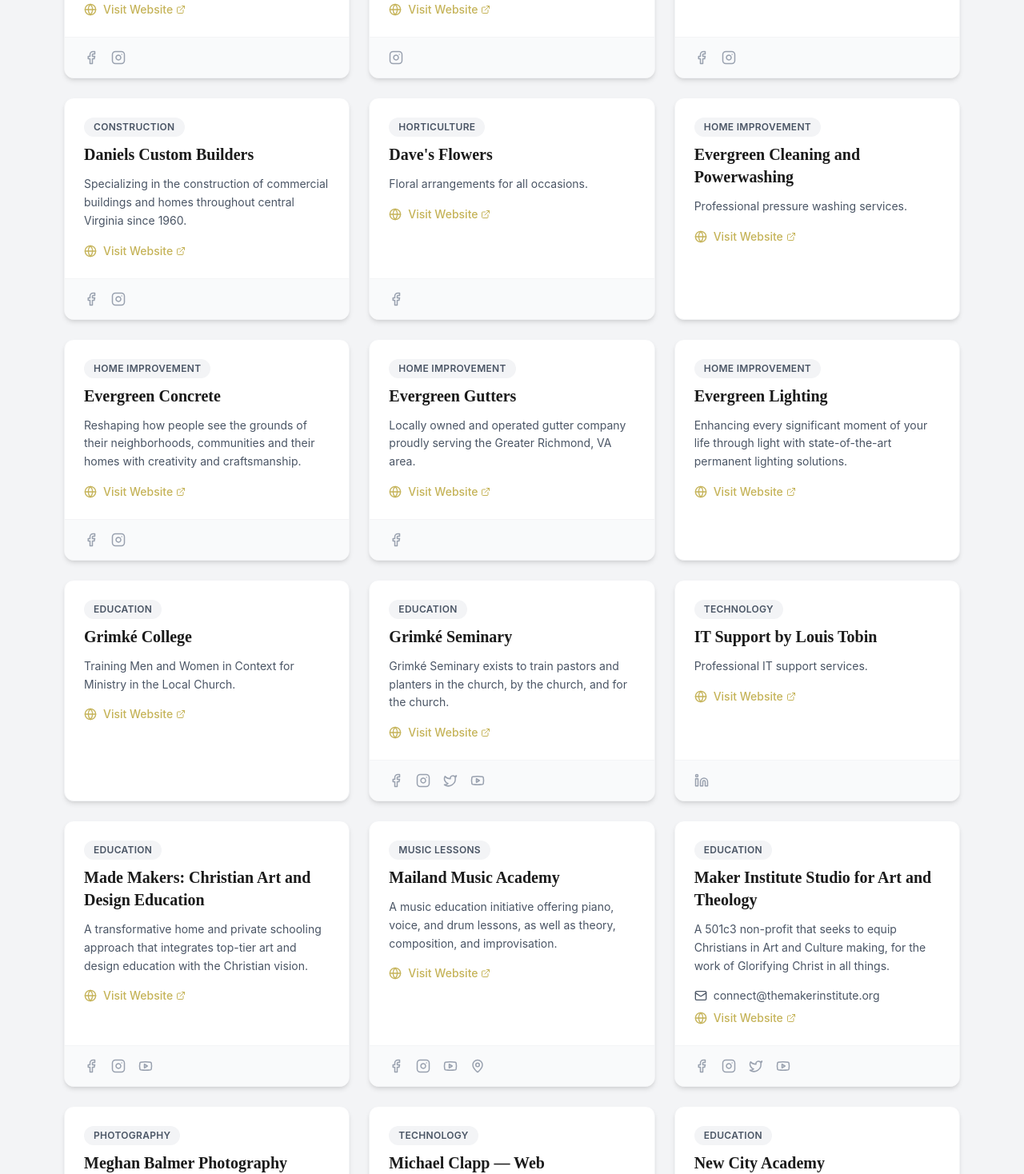
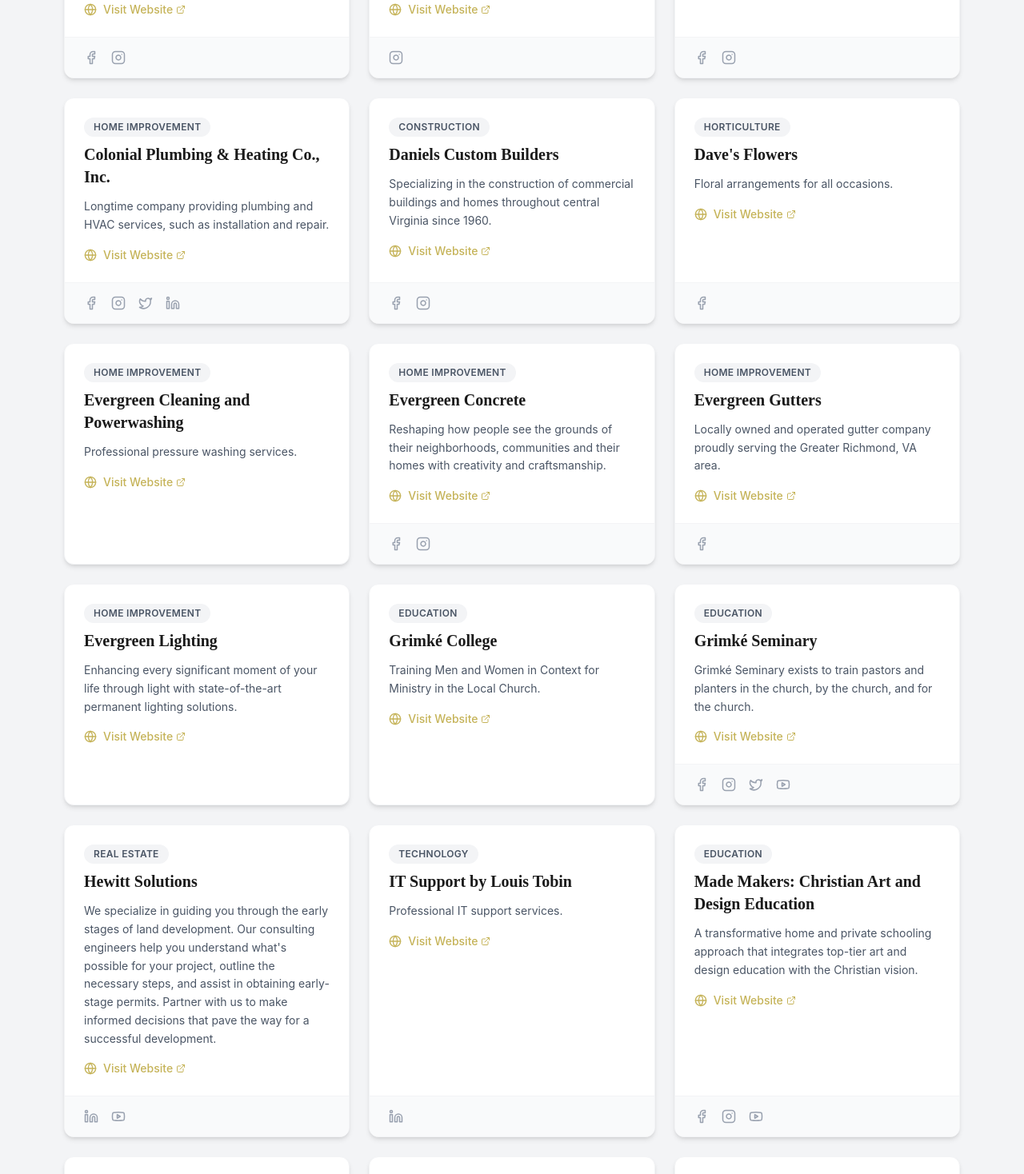
Before and after one commit to RemnantRVA/RemnantRVA.github.io, a React (Vite) app in the folder collective/: page / in a window 1280 px wide. Shown: the part 642-2110 px from the top of the page at 80% size. Built offline with nearby package versions, Linux system fonts and the light colour scheme.

Commit message:
Update business list

```diff
--- a/collective/src/App.jsx
+++ b/collective/src/App.jsx
@@ -53,7 +53,7 @@
             The Remnant Collective
           </h1>
           <p className='text-brand-gold/80 text-lg max-w-2xl mx-auto font-light'>
-            A directory of businesses, services, and skills within the Remnant
+            A directory of businesses, services, and skills within Remnant
             Church.
           </p>
         </div>
--- a/collective/src/data.js
+++ b/collective/src/data.js
@@ -377,4 +377,31 @@
       instagram: 'https://www.instagram.com/rlozoya1/',
     },
   },
+  {
+    id: 30,
+    name: 'Hewitt Solutions',
+    category: 'Real Estate',
+    description:
+      "We specialize in guiding you through the early stages of land development. Our consulting engineers help you understand what's possible for your project, outline the necessary steps, and assist in obtaining early-stage permits. Partner with us to make informed decisions that pave the way for a successful development.",
+    website: 'https://hewittsol.com/',
+    socials: {
+      linkedin: 'https://www.linkedin.com/in/ricky-hewitt-jr-pe-756b4a113',
+      youtube: 'https://youtu.be/0d0JAT5HPz0',
+    },
+  },
+  {
+    id: 31,
+    name: 'Colonial Plumbing & Heating Co., Inc.',
+    category: 'Home Improvement',
+    description:
+      'Longtime company providing plumbing and HVAC services, such as installation and repair.',
+    website: 'https://www.colonialplumbing.com/',
+    socials: {
+      facebook: 'https://www.facebook.com/ColonialPlumbing/',
+      linkedin:
+        'https://www.linkedin.com/company/colonial-plumbing-&-heating-co-',
+      twitter: 'https://x.com/ColonialPlumb',
+      instagram: 'https://www.instagram.com/colonialplumbinghvac/',
+    },
+  },
 ];
```
